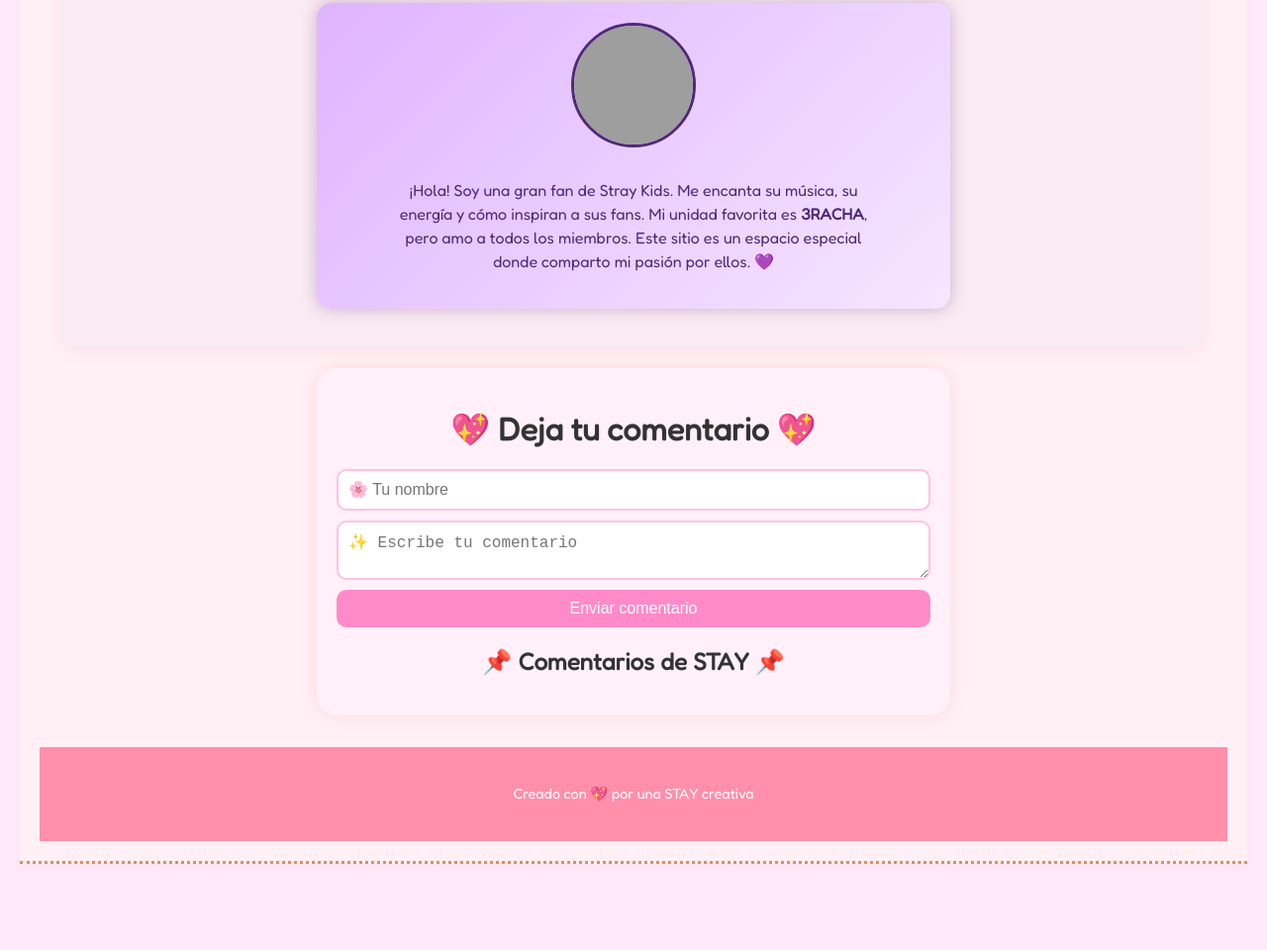
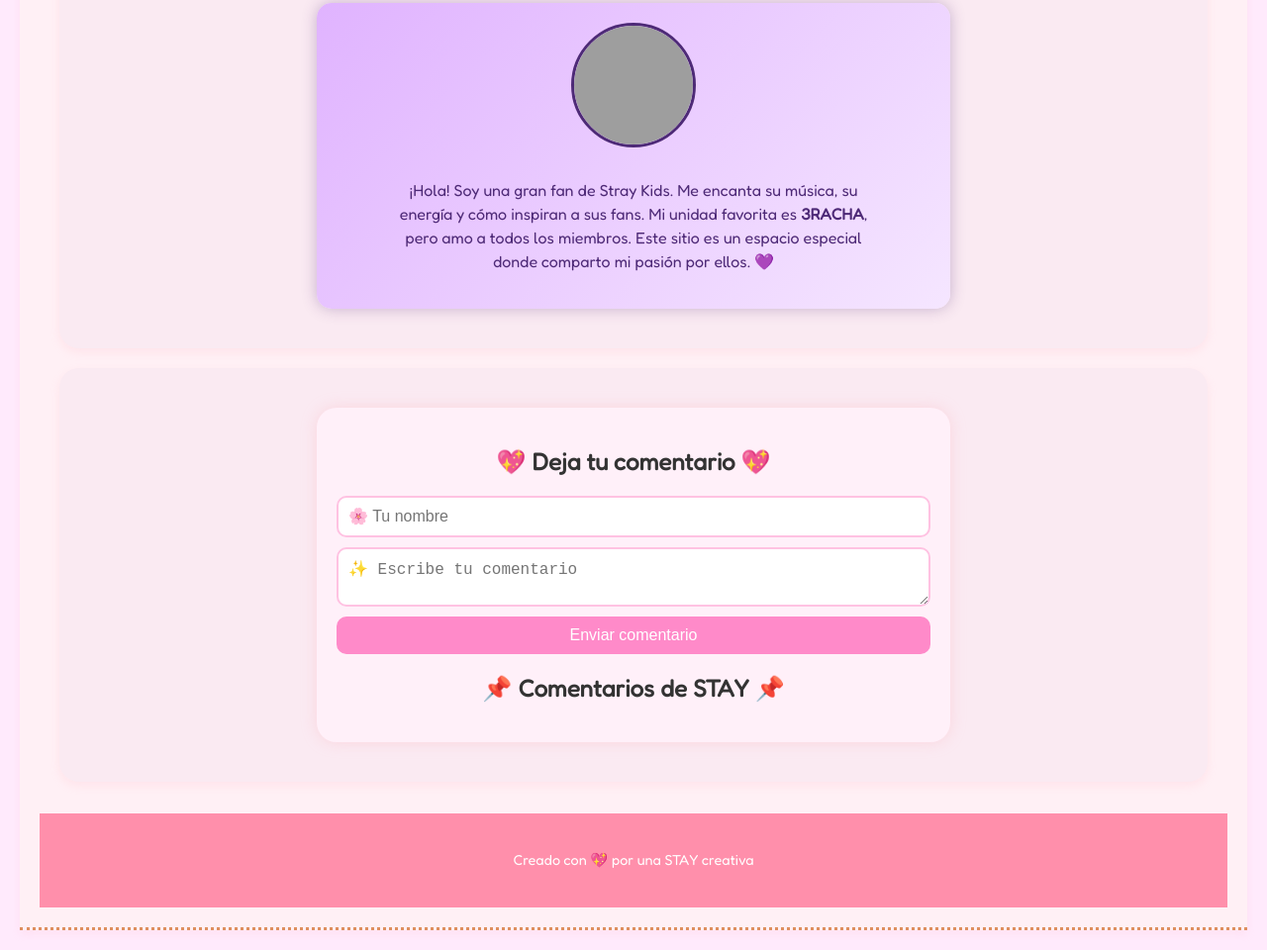
Before and after one commit to esmeraldajuarez03/programacion_web, a website: page index.html in a window 1280 px wide. Shown: the part 10330-11290 px from the top of the page at 99% size. Before the commit the page ends 11223 px from the top, so only its background shows below. Drawn offline with Linux system fonts and the light colour scheme; grey boxes are pictures that could not be loaded.

Commit message:
Update index.html

```diff
--- a/index.html
+++ b/index.html
@@ -1372,6 +1372,7 @@
         </div>
     </div>
 </section>
+    <section id="comentarios">
   <div class="container">
     <h1>💖 Deja tu comentario 💖</h1>
 
@@ -1384,13 +1385,14 @@
     <h2>📌 Comentarios de STAY 📌</h2>
     <div id="commentsList"></div>
     </div>
+</section>
  </main>
 
   <footer>
     <p>Creado con 💖 por una STAY creativa</p>
   </footer>
   <script src="scri.js"></script>
-  <script src="config.js"></script>
+
 
 
 </body>
```
Lines whose indentation alone changed are shown as unchanged.
